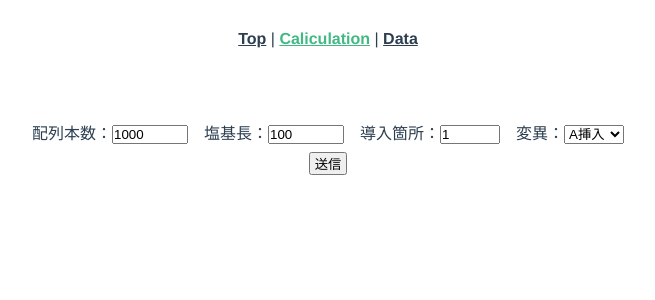
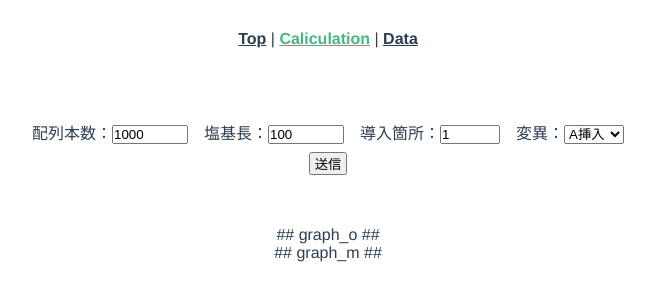
Before and after one commit to WaiEnu/dsUI, a Vue app: page /form in a window 1280 px wide. Shown: the top 300 px of the page, without its empty margins (312-967 px from the left). Built offline with nearby package versions, Linux system fonts and the light colour scheme.

Commit message:
20.03.03 ビルド

```diff
--- a/src/components/Graphparts.vue
+++ b/src/components/Graphparts.vue
@@ -1,6 +1,6 @@
 <template>
   <div class="graphparts">
-    <div class="contents" v-if="activePageName == 'origin'">
+    <div class="contents">
       <div id="graph_origin">
         ## graph_o ##
       </div>
```
Also changed, not shown: 15 other files (tests, documents, lock files or other folders).
